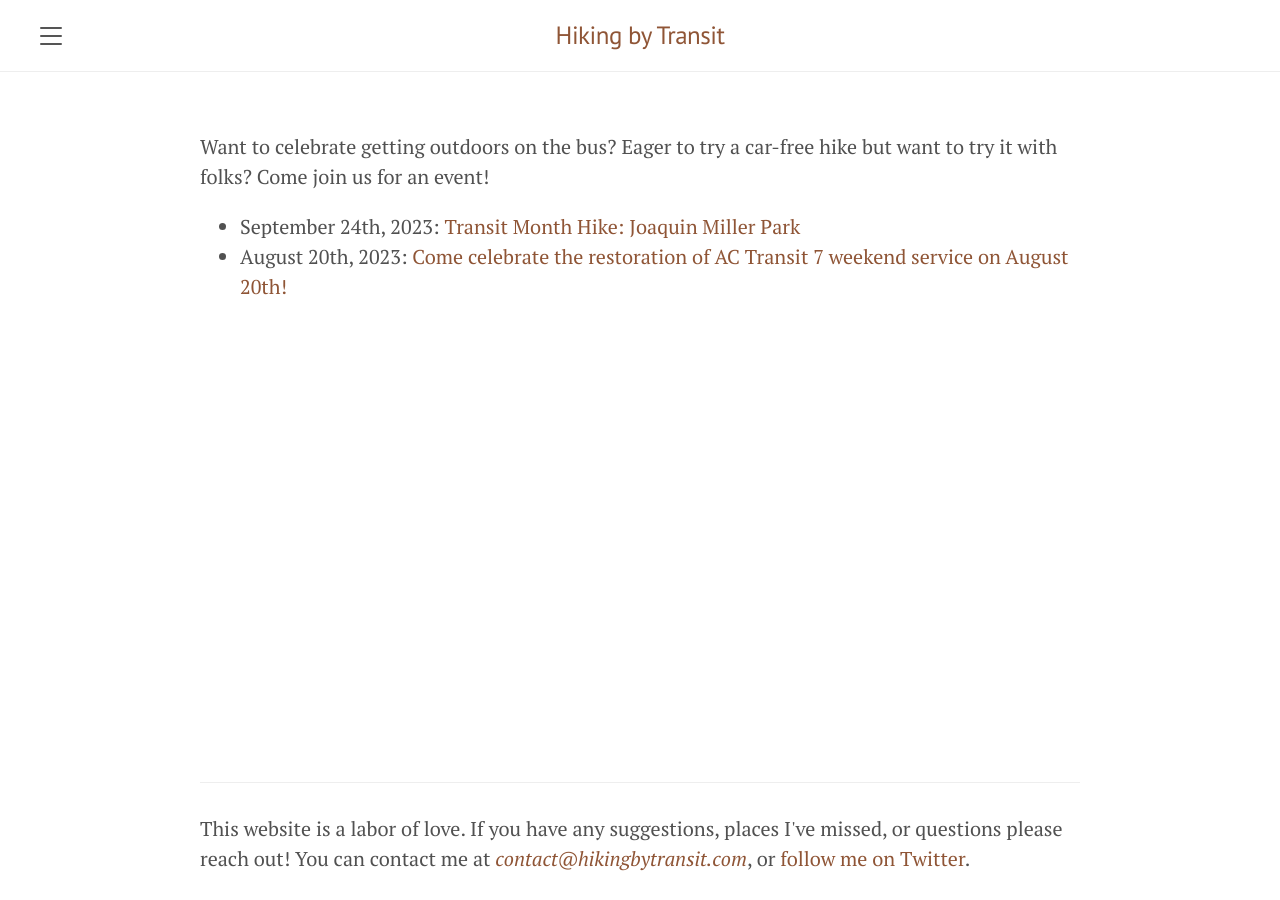
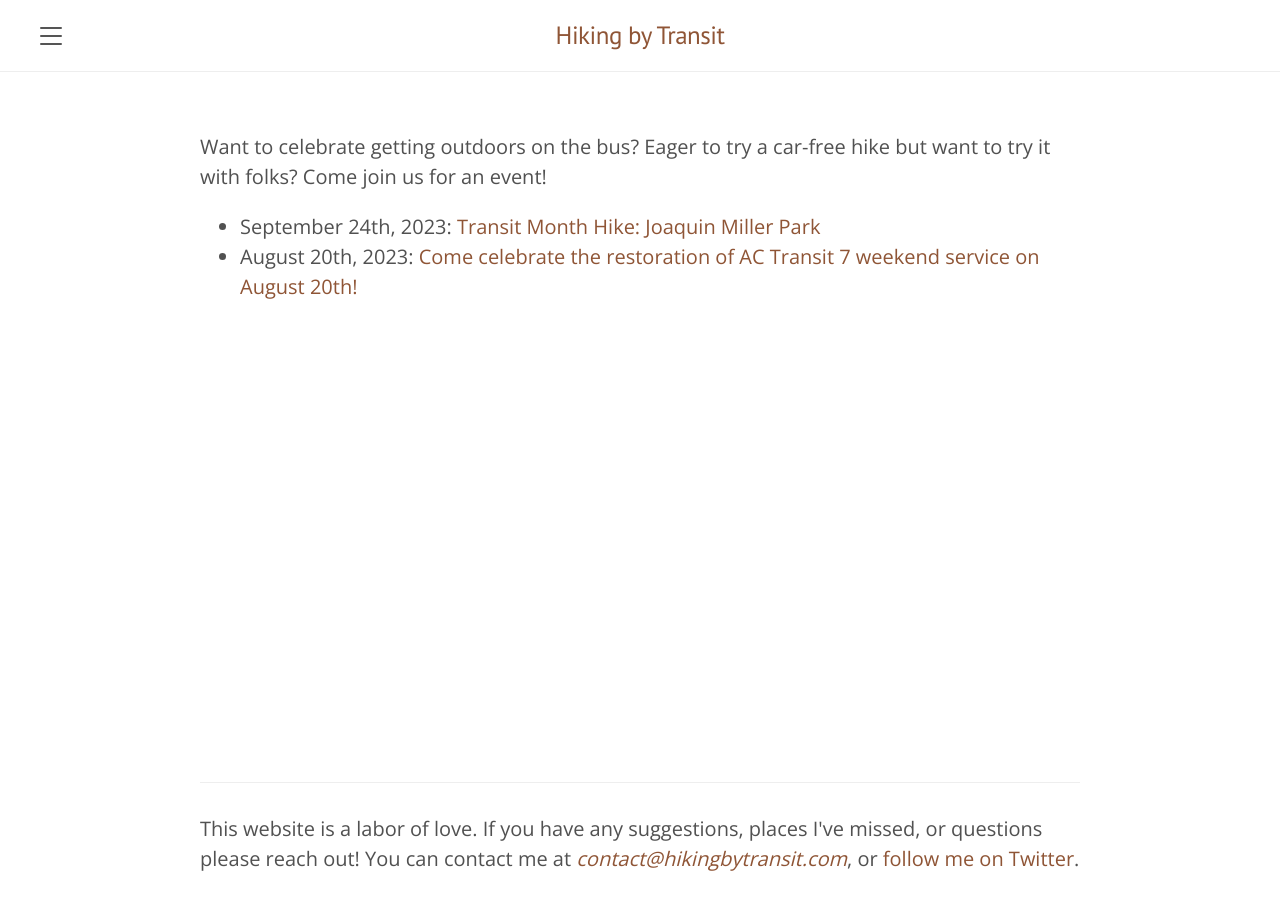
Before and after one commit to tschuy/hiking-by-transit, a Jekyll site: the page built from events.md, in a window 1280 px wide. Built offline with Jekyll 4.4.1, drawn with Linux system fonts in a browser that asks for light colours.

Commit message:
fonts: switch to selfhosted Open Sans

```diff
--- a/public/css/custom.css
+++ b/public/css/custom.css
@@ -1,3 +1,10 @@
+@font-face {
+	font-family: 'Open Sans';
+	src: url('/public/fonts/OpenSans-VariableFont_wdth,wght.ttf') format('truetype');
+}
+html {
+    font-family: "Open Sans", sans-serif;
+}
 .container.content {
     min-height: calc(100vh - 14rem);
 }
```
Also changed, not shown: public/fonts/OpenSans-VariableFont_wdth,wght.ttf (added).
